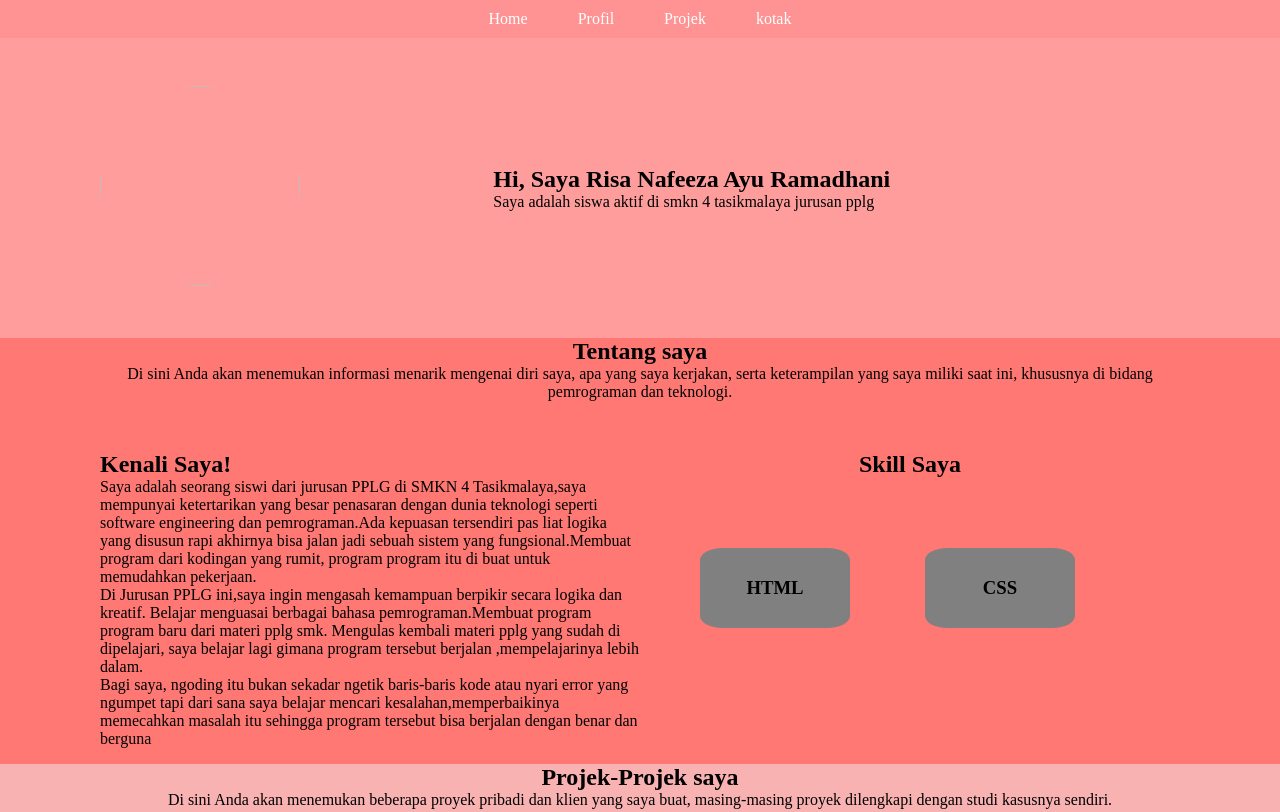
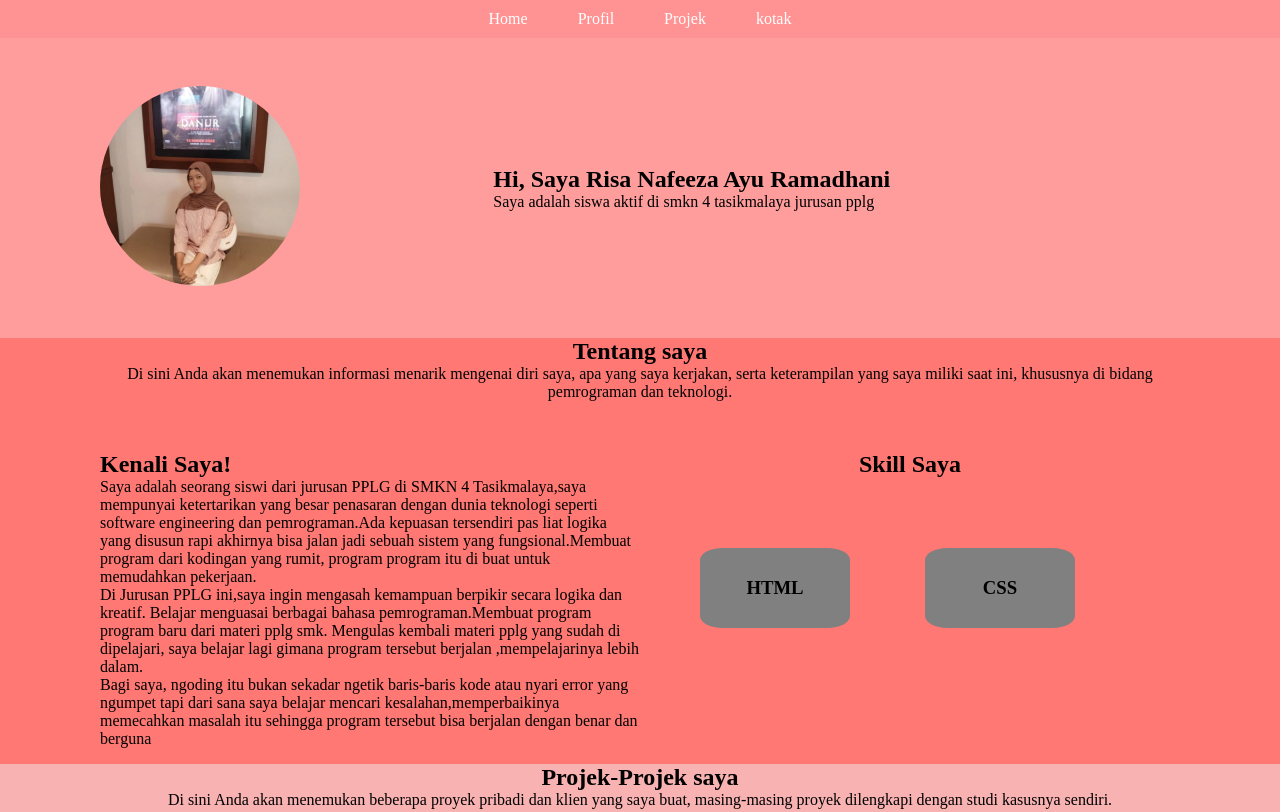
Before and after one commit to feeza89/Portofolio, a plain HTML site: page index.html in a window 1280 px wide. Shown: the top 812 px of the page. Drawn offline with Linux system fonts and the light colour scheme.

Commit message:
Change image source in index.html
Updated image source in the home section.

```diff
--- a/index.html
+++ b/index.html
@@ -20,7 +20,7 @@
         </header>
             <section id="home" class="home">
                 <div class="foto">
-                    <img src="" alt="">
+                    <img src="IMG-20261118-WA0020.jpg" alt="">
                 </div>
                 <div class="tentang">
                     <h1>Hi, Saya Risa Nafeeza Ayu Ramadhani</h1>
```
